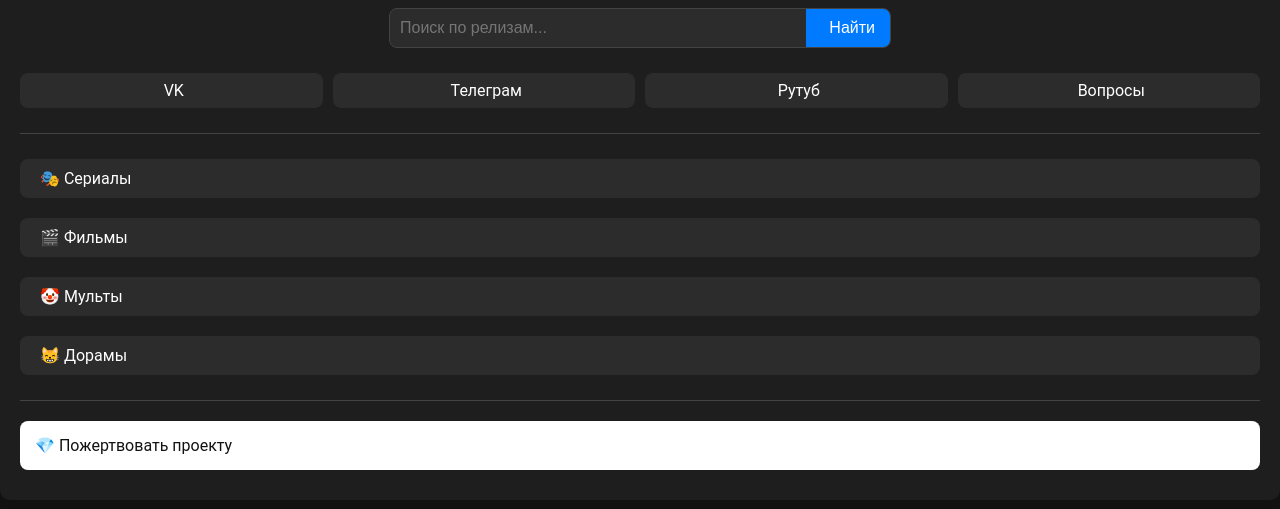
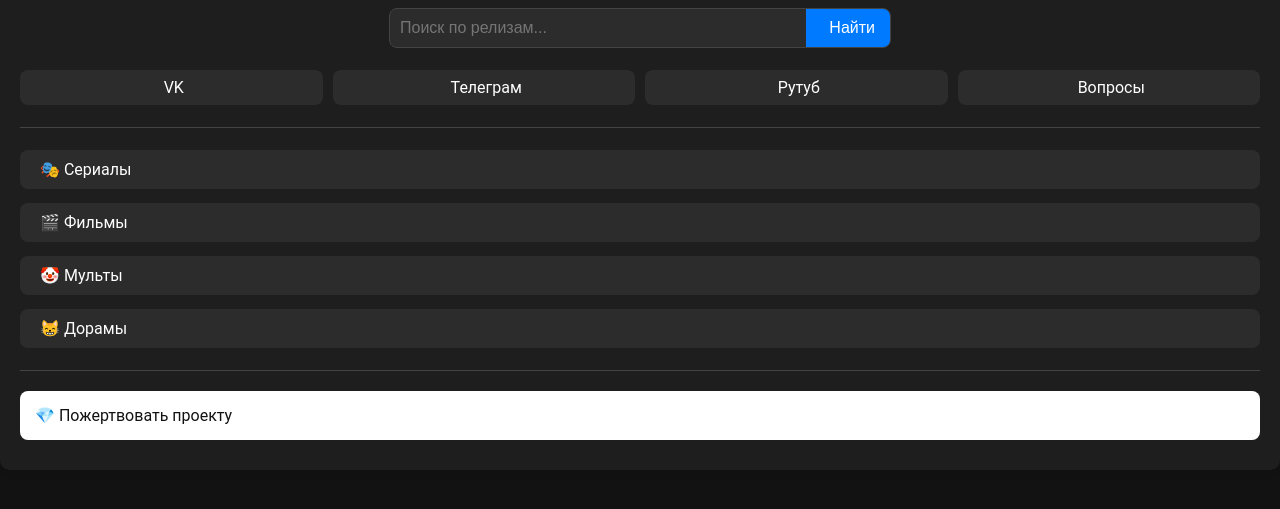
Before and after one commit to Xingxmao/BotPVS, a plain HTML site: page index.html in a window 1280 px wide. Shown: the part 165-674 px from the top of the page. Drawn offline with Linux system fonts and the light colour scheme.

Commit message:
Update styles.css

```diff
--- a/styles.css
+++ b/styles.css
@@ -35,7 +35,7 @@ h1 {
     display: flex;
     align-items: center;
     padding: 10px;
-    margin: 5px 0;
+    margin: 2px 0;
     background-color: #2c2c2c;
     border-radius: 8px;
     text-decoration: none;
```
